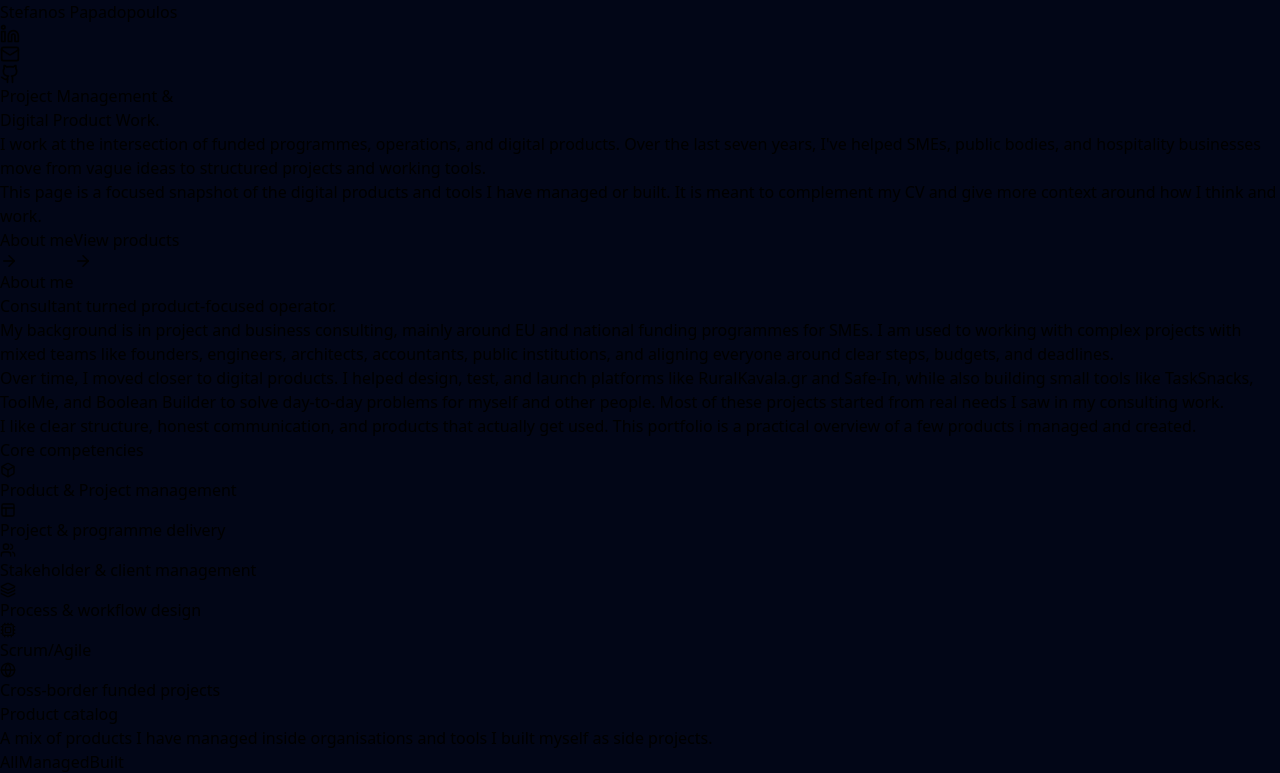
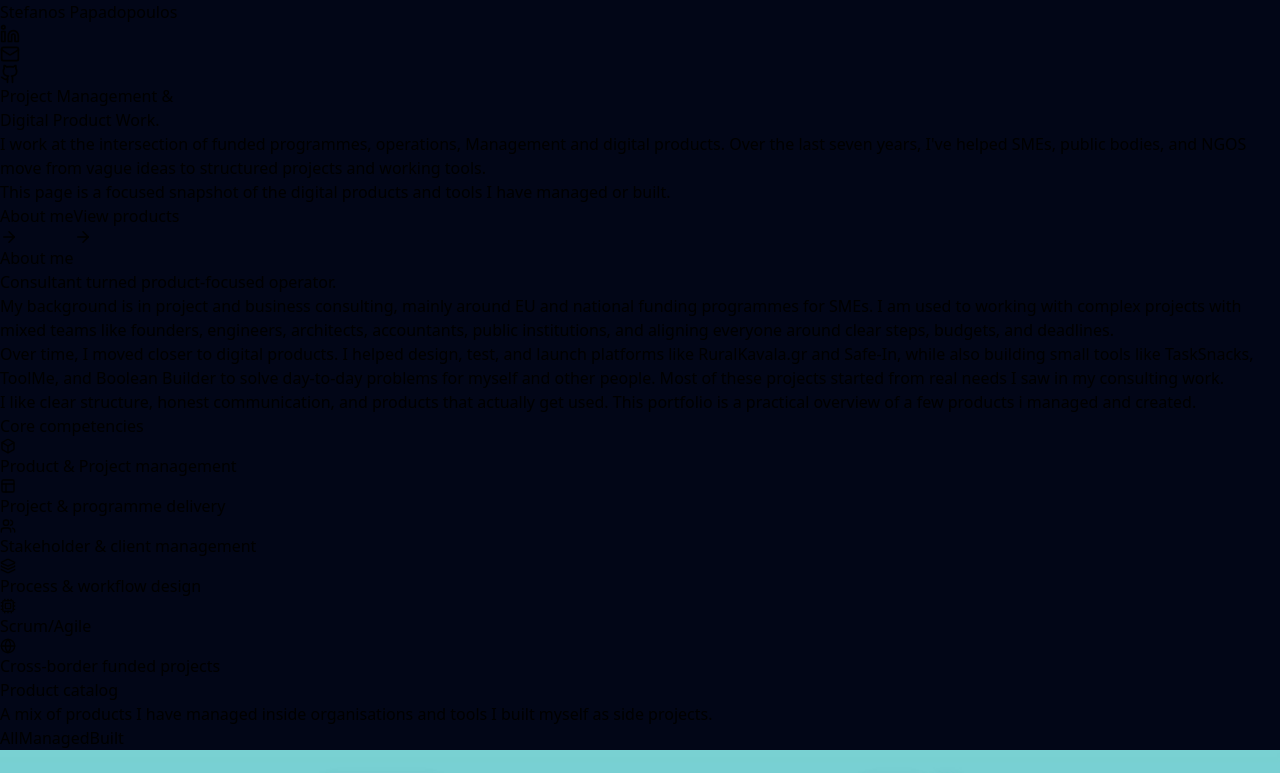
Before and after one commit to MrStefanosP/portfolio, a React (Vite) app: page / in a window 1280 px wide. Shown: the top 773 px of the page. Built offline with nearby package versions, Linux system fonts and the light colour scheme.

Commit message:
Update site

```diff
--- a/src/App.jsx
+++ b/src/App.jsx
@@ -153,14 +153,13 @@ const Portfolio = () => {
             <span className="text-blue-500">Digital Product Work.</span>
           </h1>
           <p className="text-lg md:text-xl text-slate-400 max-w-3xl leading-relaxed mb-6">
-            I work at the intersection of funded programmes, operations, and digital products.
-            Over the last seven years, I&apos;ve helped SMEs, public bodies, and hospitality
-            businesses move from vague ideas to structured projects and working tools.
+            I work at the intersection of funded programmes, operations, Management and digital products.
+            Over the last seven years, I&apos;ve helped SMEs, public bodies, and NGOS
+            move from vague ideas to structured projects and working tools.
           </p>
           <p className="text-sm text-slate-500 max-w-2xl mb-8">
             This page is a focused snapshot of the digital products and tools I have managed or
-            built. It is meant to complement my CV and give more context around how I think and
-            work.
+            built.
           </p>
           <div className="flex flex-wrap gap-4">
             <button
```
